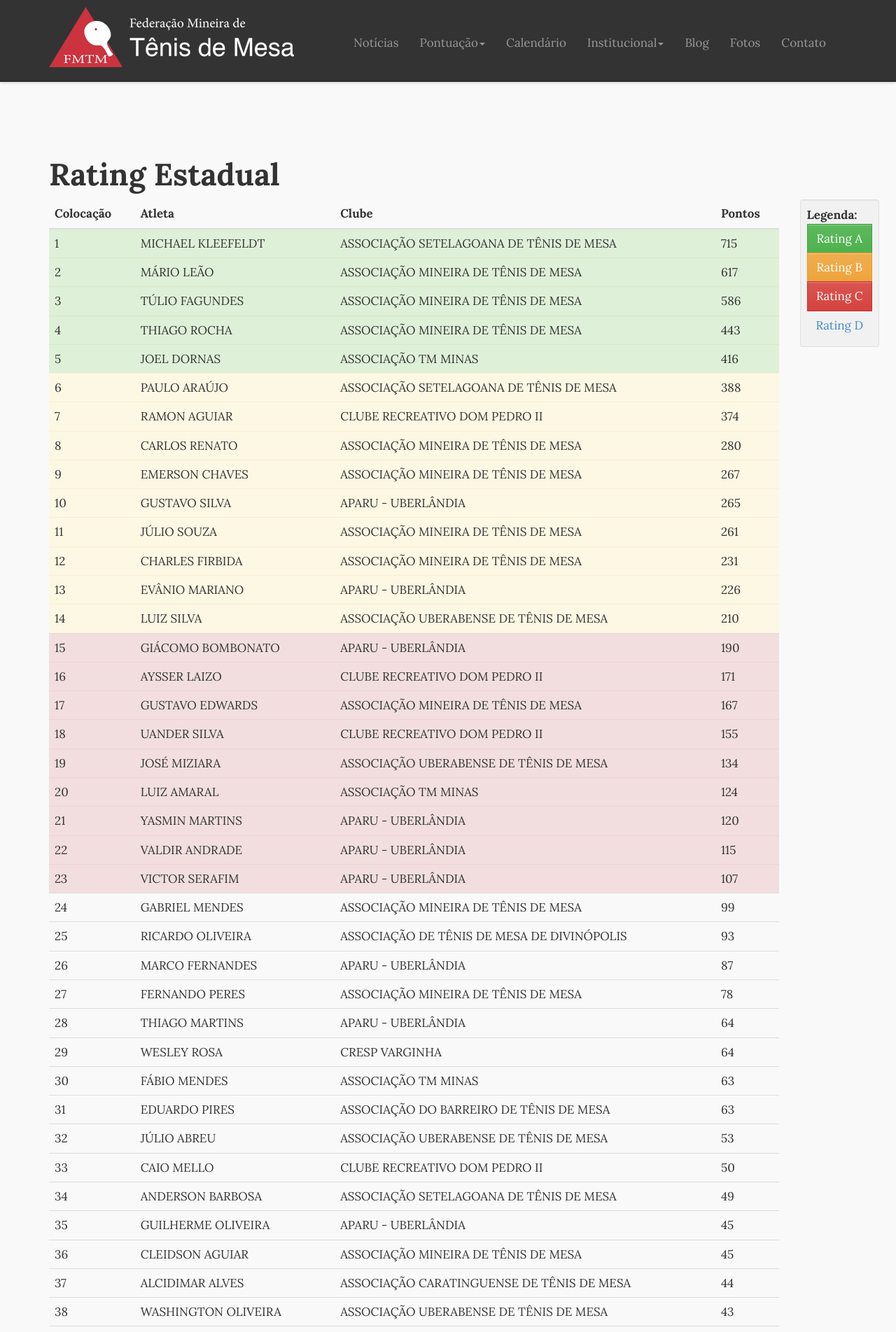
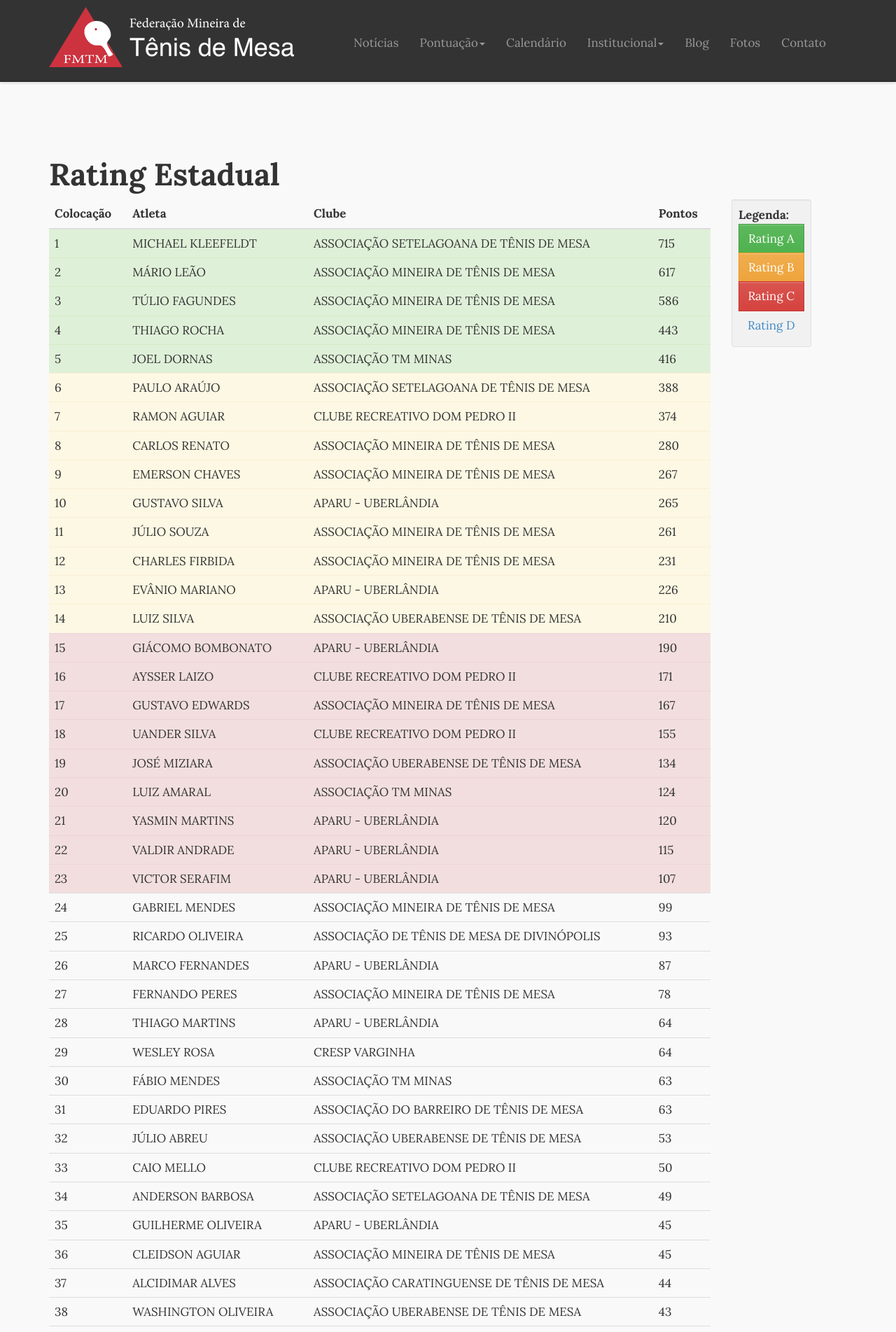
Before and after one commit to thiagokimo/fmtm, a Jekyll site: the page built from rating.html, in a window 1280 px wide. Shown: the top 1904 px of the page at 70% size. Built offline with Jekyll 4.4.1, drawn with Linux system fonts in a browser that asks for light colours; Markdown is read by kramdown in place of the engine named in the settings.

Commit message:
Decreasing table size

```diff
--- a/rating.html
+++ b/rating.html
@@ -6,7 +6,7 @@
 <h1>Rating Estadual</h1>
 
 <div class="row">
-  <div class="col-md-11">
+  <div class="col-md-10">
     <table class="table table-hover">
        <thead>
         <th>Colocação</th><th>Atleta</th><th>Clube</th><th>Pontos</th>
@@ -16,7 +16,7 @@
       </tbody>
     </table>
   </div>
-  <div class="col-md-1">
+  <div class="col-md-2">
     <div class="btn-group-vertical well well-sm" data-spy="affix">
       <span><strong>Legenda:</strong></span>
       <a class="btn btn-success">Rating A</a>
```
